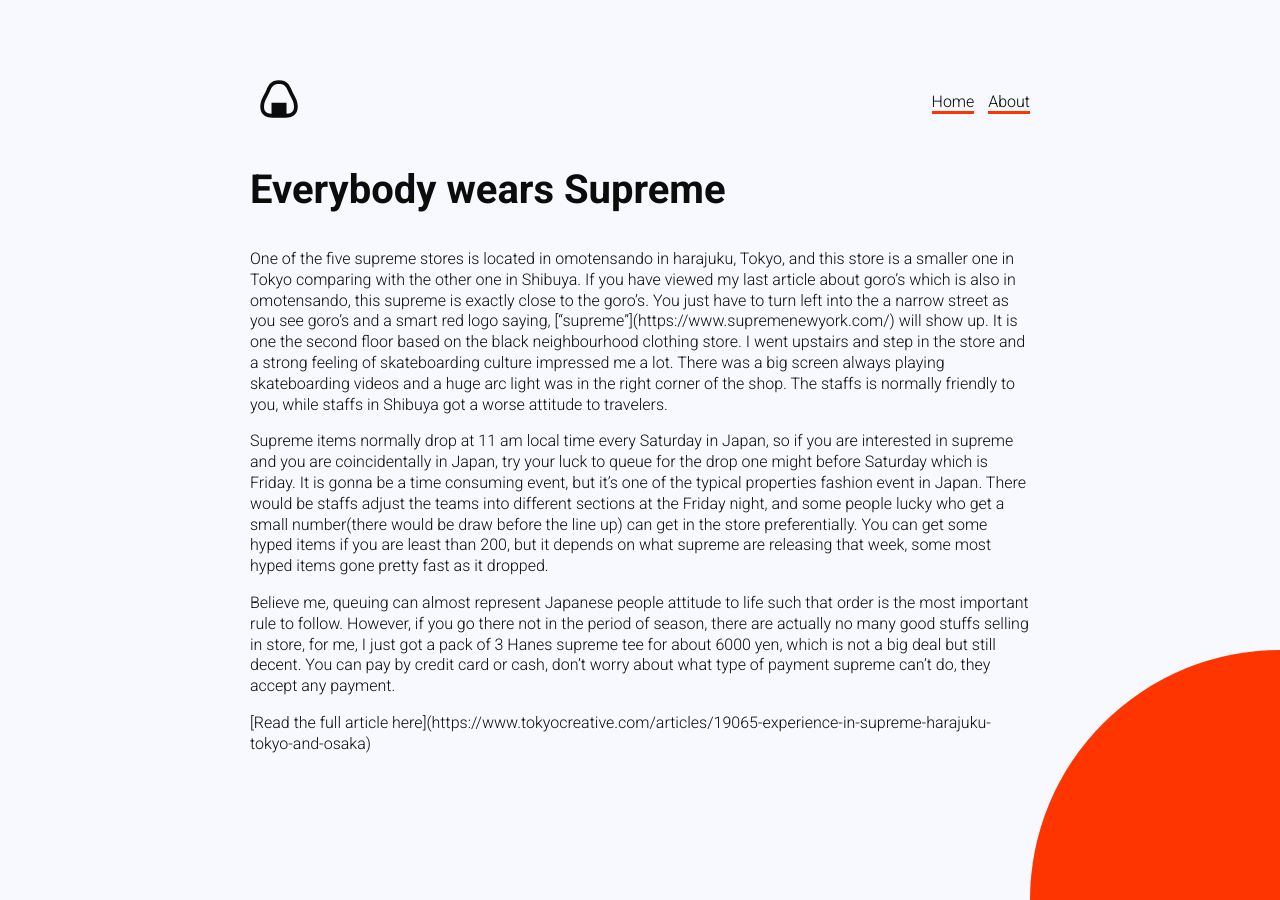
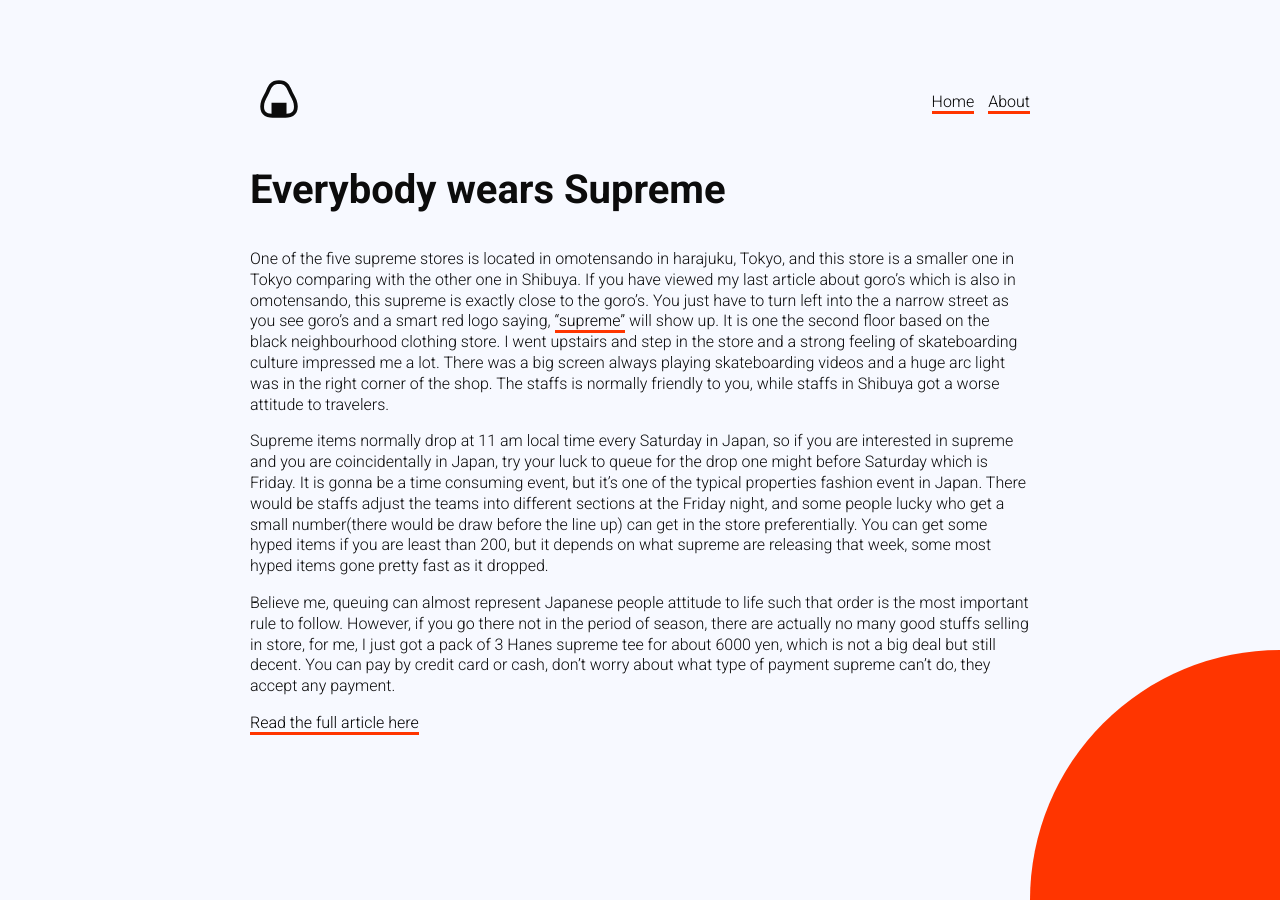
Before and after one commit to LorenzoDossi/Anightinjapan, a Jekyll site: the page built from _posts/2020-02-23-welcome-to-jekyll.markdown, in a window 1280 px wide. Built offline with Jekyll 4.4.1, drawn with Linux system fonts in a browser that asks for light colours.

Commit message:
Updated Welcome To Jekyll

```diff
--- a/_posts/2020-02-23-welcome-to-jekyll.markdown
+++ b/_posts/2020-02-23-welcome-to-jekyll.markdown
@@ -5,10 +5,10 @@
   and this store is a smaller one in Tokyo comparing with the other one in Shibuya.
 ---
 
-One of the five supreme stores is located in omotensando in harajuku, Tokyo, and this store is a smaller one in Tokyo comparing with the other one in Shibuya. If you have viewed my last article about goro's which is also in omotensando, this supreme is exactly close to the goro's. You just have to turn left into the a narrow street as you see goro's and a smart red logo saying, \["supreme"\](https://www.supremenewyork.com/) will show up. It is one the second floor based on the black neighbourhood clothing store. I went upstairs and step in the store and a strong feeling of skateboarding culture impressed me a lot. There was a big screen always playing skateboarding videos and a huge arc light was in the right corner of the shop. The staffs is normally friendly to you, while staffs in Shibuya got a worse attitude to travelers.
+One of the five supreme stores is located in omotensando in harajuku, Tokyo, and this store is a smaller one in Tokyo comparing with the other one in Shibuya. If you have viewed my last article about goro's which is also in omotensando, this supreme is exactly close to the goro's. You just have to turn left into the a narrow street as you see goro's and a smart red logo saying, ["supreme"](https://www.supremenewyork.com/) will show up. It is one the second floor based on the black neighbourhood clothing store. I went upstairs and step in the store and a strong feeling of skateboarding culture impressed me a lot. There was a big screen always playing skateboarding videos and a huge arc light was in the right corner of the shop. The staffs is normally friendly to you, while staffs in Shibuya got a worse attitude to travelers.
 
 Supreme items normally drop at 11 am local time every Saturday in Japan, so if you are interested in supreme and you are coincidentally in Japan, try your luck to queue for the drop one might before Saturday which is Friday. It is gonna be a time consuming event, but it's one of the typical properties fashion event in Japan. There would be staffs adjust the teams into different sections at the Friday night, and some people lucky who get a small number(there would be draw before the line up) can get in the store preferentially. You can get some hyped  items if you are least than 200, but it depends on what supreme are releasing that week, some most hyped items gone pretty fast as it dropped.
 
 Believe me, queuing can almost represent Japanese people attitude to life such that order is the most important rule to follow. However, if you go there not in the period of season, there are actually no many good stuffs selling in store, for me, I just got a pack of 3 Hanes supreme tee for about 6000 yen, which is not a big deal but still decent. You can pay by credit card or cash, don't worry about what type of payment supreme can't do, they accept any payment.
 
-\[Read the full article here\](https://www.tokyocreative.com/articles/19065-experience-in-supreme-harajuku-tokyo-and-osaka)
+[Read the full article here](https://www.tokyocreative.com/articles/19065-experience-in-supreme-harajuku-tokyo-and-osaka)
```
